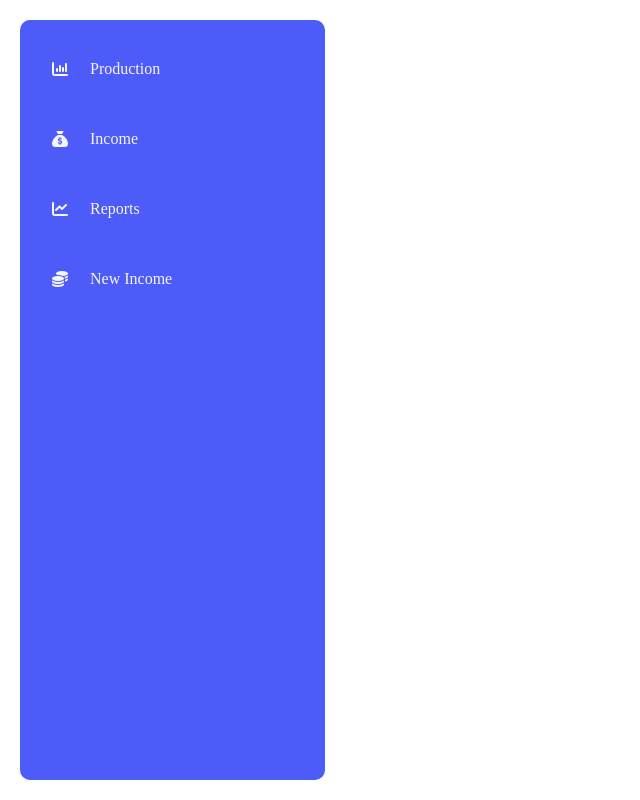
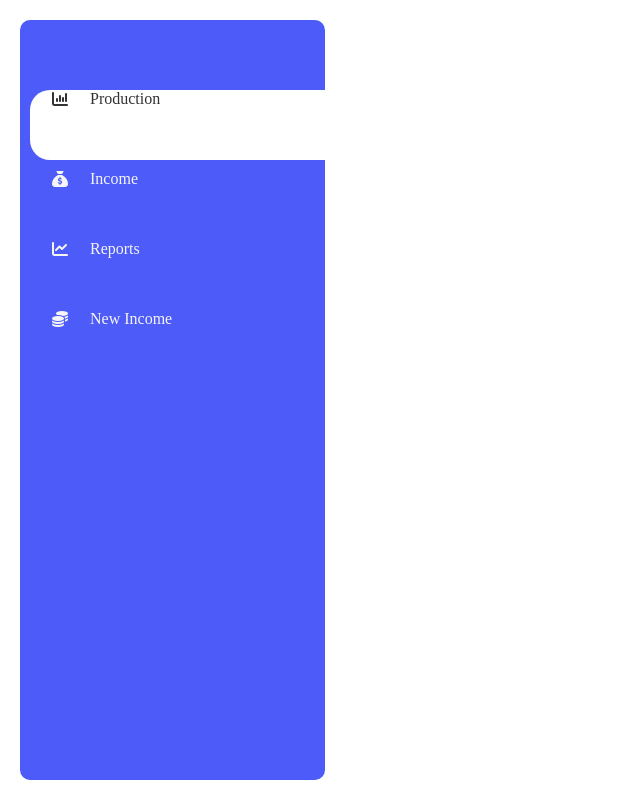
Before and after one commit to Sammychesire/INDEPENDENT-PROJECT3, a plain HTML site: page index.html in a window 1280 px wide. Shown: the whole page, without its empty margins (0-640 px from the left). Drawn offline with Linux system fonts and the light colour scheme.

Commit message:
style the click feature on the navigation bar

```diff
--- a/assets/style/index.css
+++ b/assets/style/index.css
@@ -24,13 +24,22 @@ body{
     top: 0;
     left: 0;
     width: 100%;
-    padding-top: 40px;
+    padding-top: 70px;
     padding-left: 5px;
 }
 .navbar ul li{
     position: relative;
     list-style: none;
     width: 100%;
+    border-top-left-radius: 20px;
+    border-bottom-left-radius: 20px;
+
+}
+.navbar ul li.active{
+    background: #fff;
+    margin-top: 10px;
+    position: relative;
+    top: -10px;
 }
 .navbar ul li a{
     position: relative;
@@ -39,6 +48,9 @@ body{
     display: flex;
     text-decoration: none;
     color: whitesmoke;
+}
+.navbar ul li.active a{
+    color: #333;
 }
 .navbar ul li a .icon{
     position: relative;
```
